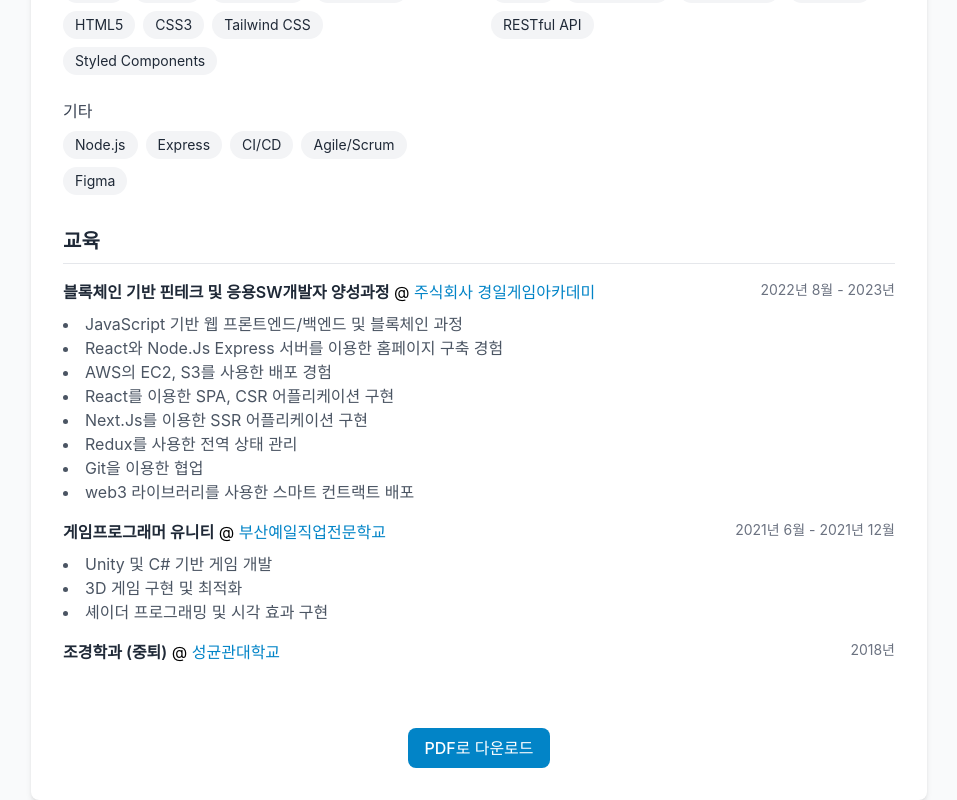
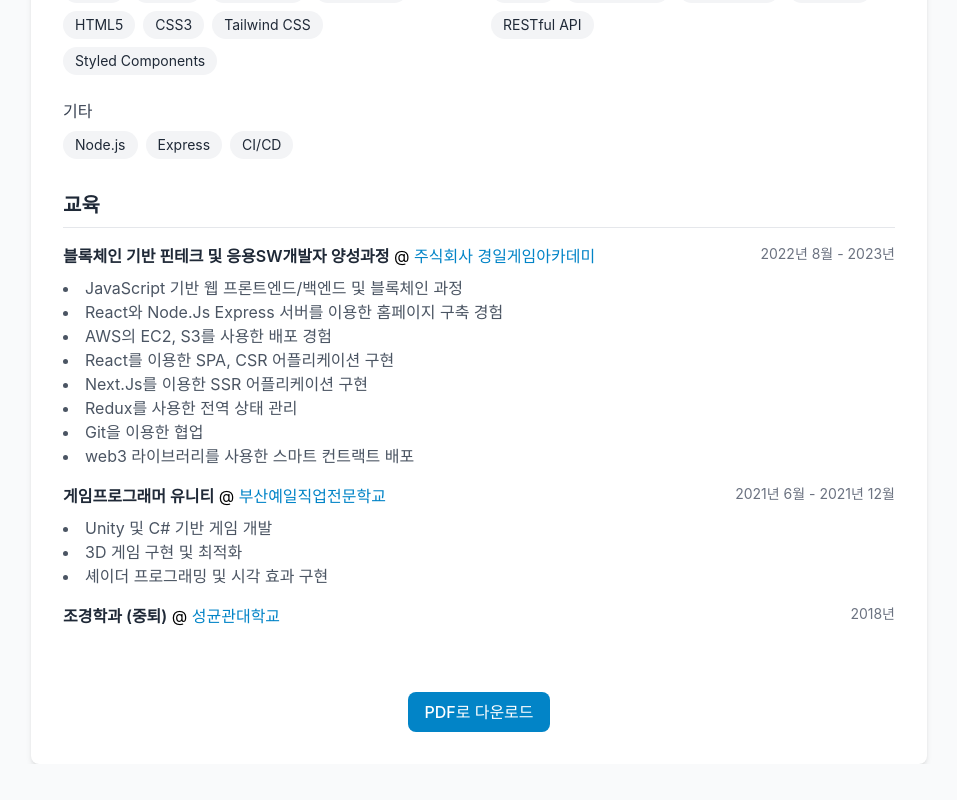
Before and after one commit to wn01011/nextjs-portfolio, a Next.js app: page /resume in a window 1280 px wide. Shown: the part 1349-2149 px from the top of the page, without its empty margins (161-1118 px from the left). After the commit the page ends 2113 px from the top, so only its background shows below. Built offline with nearby package versions, Linux system fonts and the light colour scheme.

Commit message:
[Remove] stack Testing and ETC

```diff
--- a/src/app/resume/page.tsx
+++ b/src/app/resume/page.tsx
@@ -252,10 +252,6 @@ export default function Resume() {
                 <span className={S.skillItem + " stack-badge"}>Node.js</span>
                 <span className={S.skillItem + " stack-badge"}>Express</span>
                 <span className={S.skillItem + " stack-badge"}>CI/CD</span>
-                <span className={S.skillItem + " stack-badge"}>
-                  Agile/Scrum
-                </span>
-                <span className={S.skillItem + " stack-badge"}>Figma</span>
               </div>
             </div>
           </div>
```
